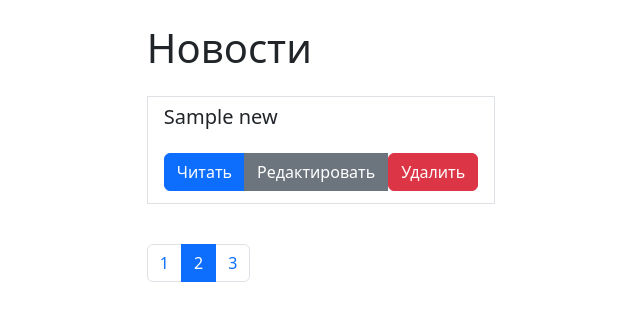
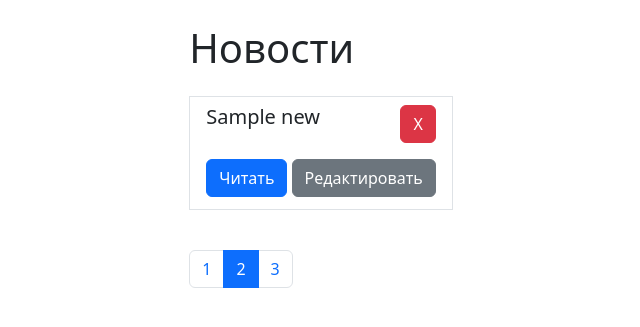
Before and after one commit to nick-shap/news, a PHP site: template views/home.php in a window 1280 px wide. Shown: the top 327 px of the page, without its empty margins (319-959 px from the left). Run offline with PHP 8.4, Linux system fonts and the light colour scheme; the template is opened without the code that fills it: most values are stand-ins (such as "Sample title", 1, 10 or a date in 2020).

Commit message:
home view v1.2

```diff
--- a/views/home.php
+++ b/views/home.php
@@ -9,15 +9,15 @@
                 <div class="list-group-item list-group-item-action">
                     <div class="d-flex w-100 justify-content-between">
                         <h5 class="mb-1"><?= $item['name'] ?></h5>
+                        <form action=""  method="post">
+                            <input type="hidden" name="id" value="<?= $item['id'] ?>">
+                            <button type="submit" class="btn btn-danger">X</button>
+                        </form>
                     </div>
                     <p class="mb-1"><?= $item['preview'] ?></p>
-                    <div class="mt-3 mb-1 btn-group">
+                    <div class="mt-3 mb-1">
                         <a href="" class="btn btn-primary">Читать</a>
                         <a href="" class="btn btn-secondary">Редактировать</a>
-                        <form action=""  method="post">
-                            <input type="hidden" name="id" value="<?= $item['id'] ?>">
-                            <button type="submit" class="btn btn-danger">Удалить</button>
-                        </form>
                     </div>
                 </div>
             </div>
```
